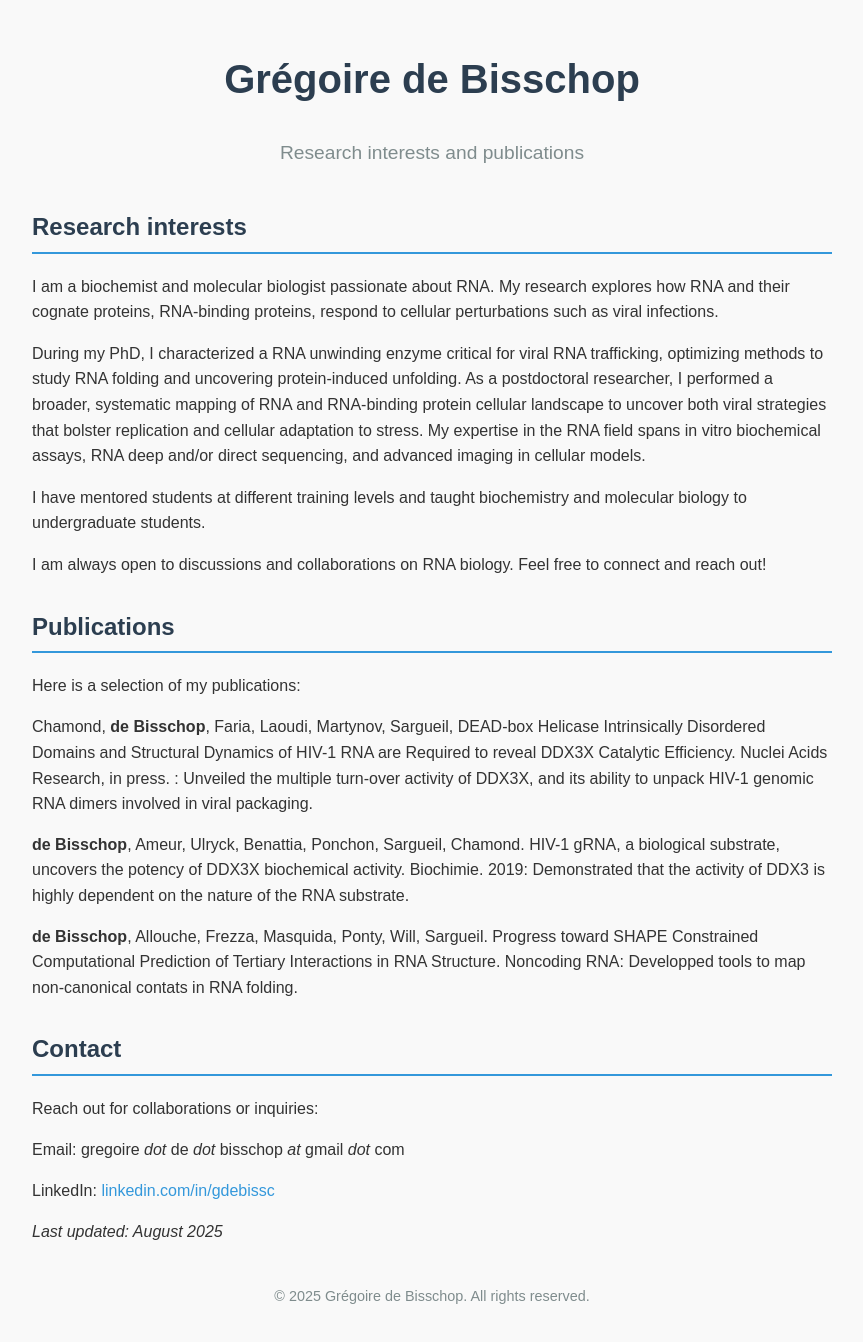
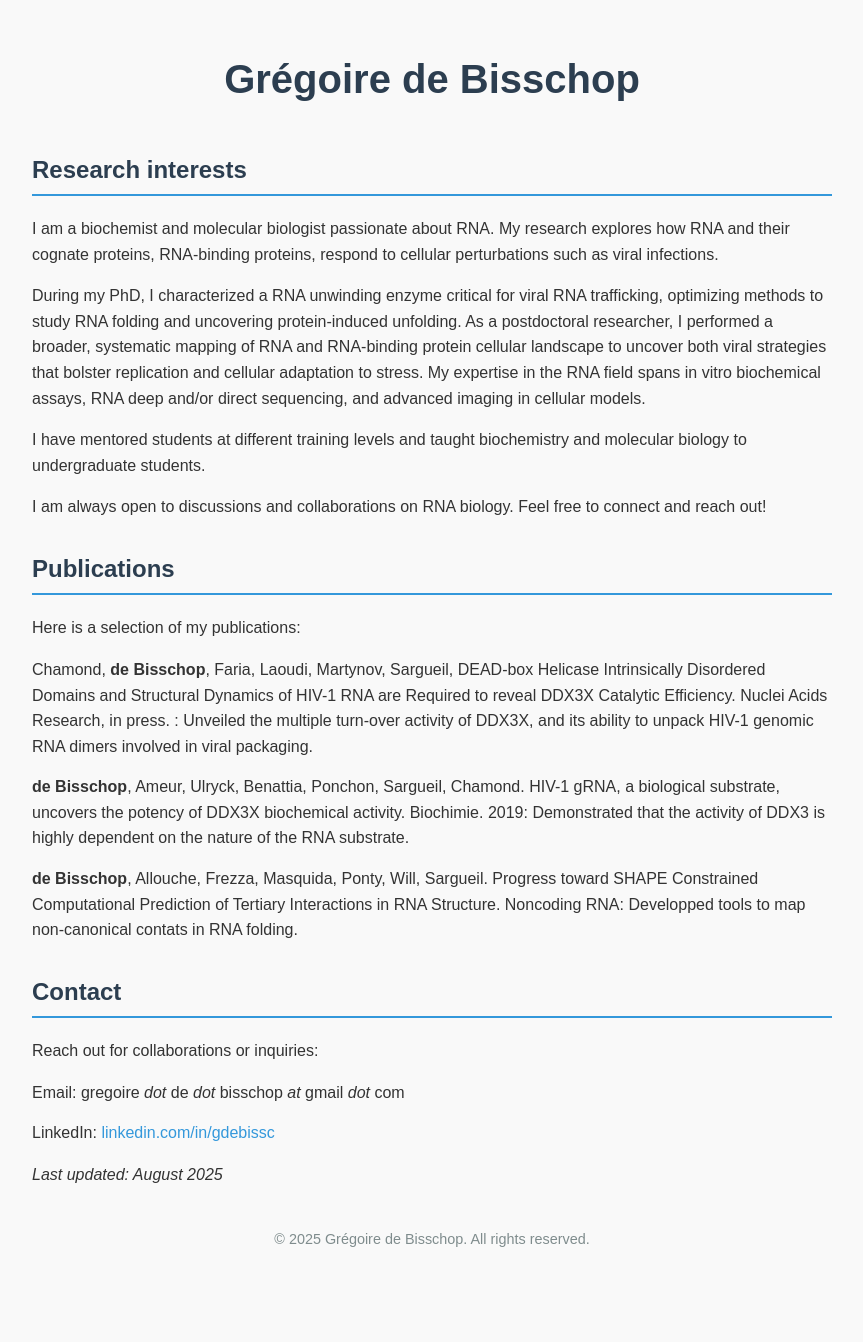
Before and after one commit to gdebissc/gdebissc.github.io, a Jekyll site: the page built from index.md, in a window 1280 px wide. Shown: the whole page, without its empty margins (208-1071 px from the left). Built offline with Jekyll 4.4.1, drawn with Linux system fonts in a browser that asks for light colours; after the commit the page ends 1285 px from its top, so only the background shows below that.

Commit message:
Update _config.yml

```diff
--- a/_config.yml
+++ b/_config.yml
@@ -1,5 +1,5 @@
 title: Grégoire de Bisschop
-description: Research interests and publications
+description:
 baseurl: ""
 url: "https://gdebissc.github.io"
 theme: minima
```
